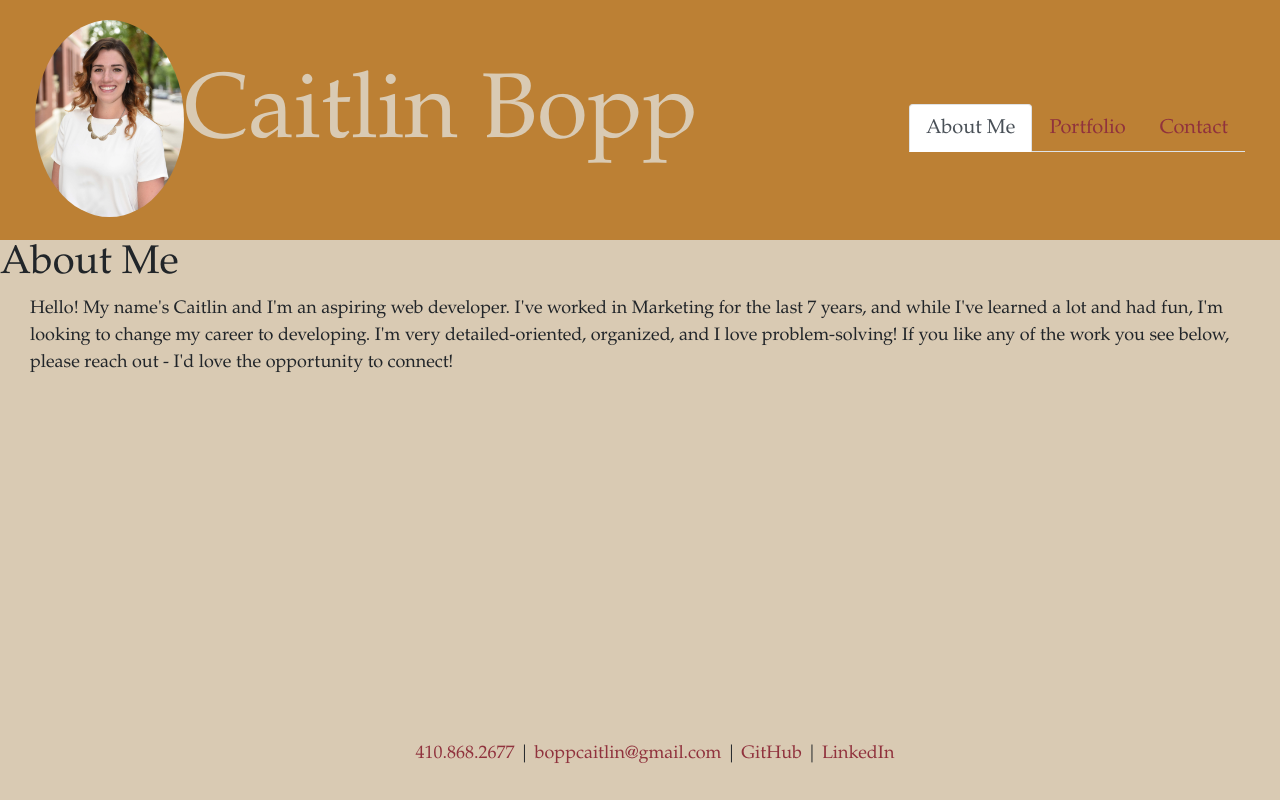
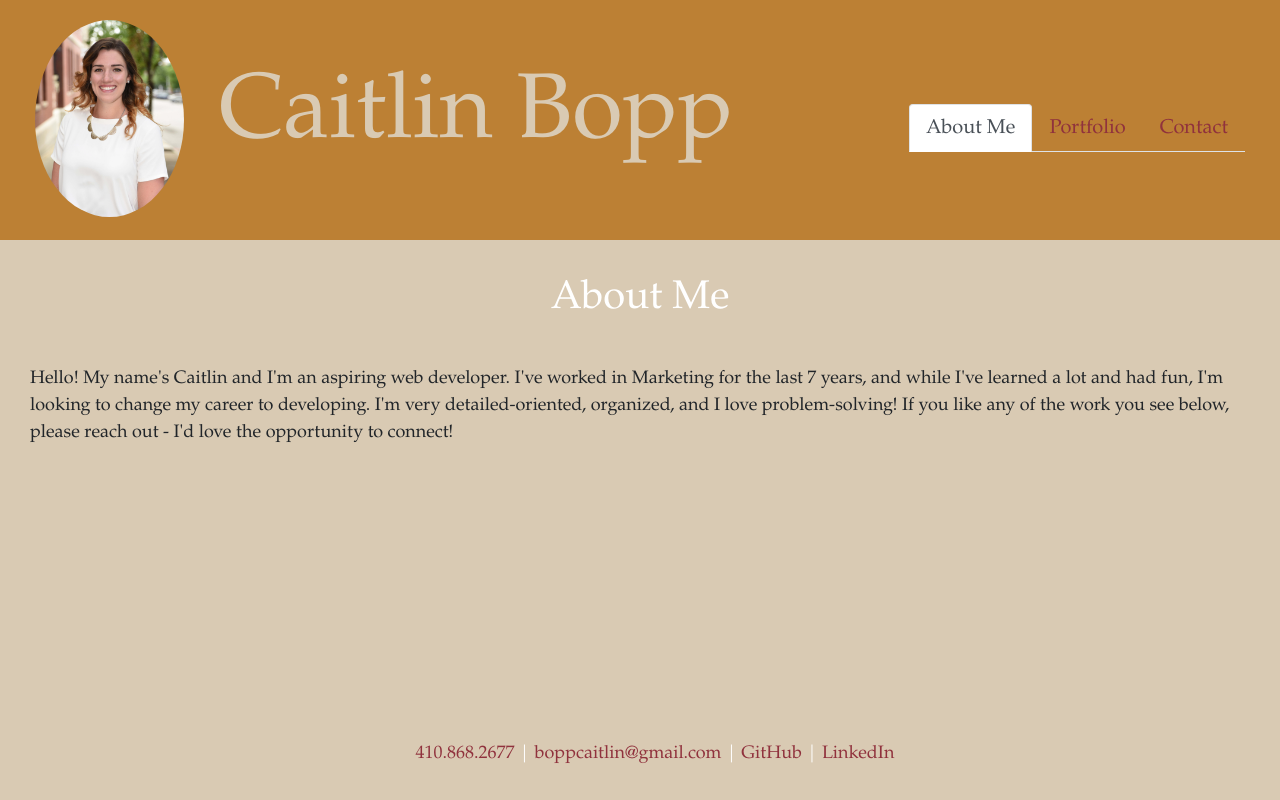
Before and after one commit to caitbopp/react-portfolio, a React (Create React App) app: page / in a window 1280 px wide. Built offline with nearby package versions, Linux system fonts and the light colour scheme.

Commit message:
Updated styling on Portfolio page

```diff
--- a/src/App.css
+++ b/src/App.css
@@ -35,6 +35,7 @@ body {
   bottom: 0;
   left: 0;
   width: 100%;
+  color: white;
 }
 
 
@@ -50,7 +51,12 @@ a {
   text-decoration: none;
 }
 
-
+h1 {
+  color: white;
+  text-align: center;
+  padding: 35px;
+  font-size: 40px;
+}
 h2, h3, h4, h5, h6 {
   font-family: "Baskerville", "Baskerville Old Face", "Goudy Old Style", Garamond, "Times New Roman", serif;
   color: #5E0B15;
--- a/src/components/pages/Portfolio.js
+++ b/src/components/pages/Portfolio.js
@@ -5,14 +5,10 @@ import { projects } from '../../data';
 
 export default function Projects() {
   return (
-    // <section id="projects" className="text-gray-400 bg-gray-900 body-font">
       <div className="container px-5 py-10 mx-auto text-center lg:px-40">
-        <div className="flex flex-col">
-          {/* <CodeIcon className="mx-auto inline-block w-10 mb-4" /> */}
-          <h1 className="sm:text-4xl text-3xl font-medium title-font mb-4 text-white">
-            Apps I've Built
+          <h1>
+            Portfolio
           </h1>
-        </div>
         <section className="row">
         {projects.map((project) => (
 
@@ -32,6 +28,5 @@ export default function Projects() {
                   </section>
 
       </div>
-    // </section>
   );
 }
```
